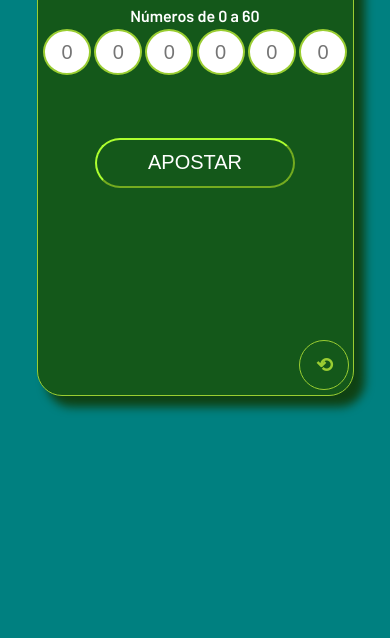
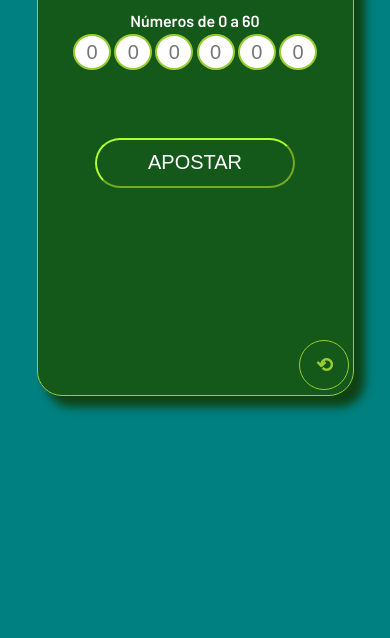
Before and after one commit to MoaresOliveira/mega-sena-simulator, a plain HTML site: page index.html in a window 390 px wide. Shown: the part 206-844 px from the top of the page. Drawn offline with Linux system fonts and the light colour scheme.

Commit message:
mobile style update

```diff
--- a/style.css
+++ b/style.css
@@ -104,3 +104,9 @@ input {
     color: white;
     margin-bottom: 10px;
 }
+@media only screen and (max-width: 425px){
+    input{
+        width: 30px;
+        height: 30px;
+    }
+}
```
